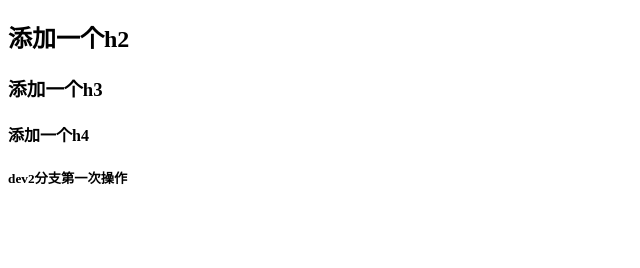
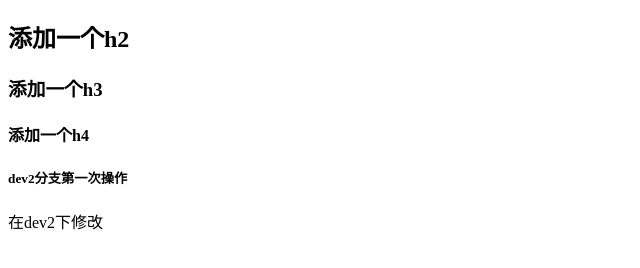
Before and after one commit to zyf89757/-git-, a plain HTML site: page index.html in a window 1280 px wide. Shown: the part 70-338 px from the top of the page, without its empty margins (0-640 px from the left). Drawn offline with Linux system fonts and the light colour scheme.

Commit message:
'在dev2下修改'

```diff
--- a/index.html
+++ b/index.html
@@ -15,6 +15,7 @@
     <h4>添加一个h4</h4>
 
     <h5>dev2分支第一次操作</h5>
+    <p>在dev2下修改</p>
 </body>
 
 </html>
```
